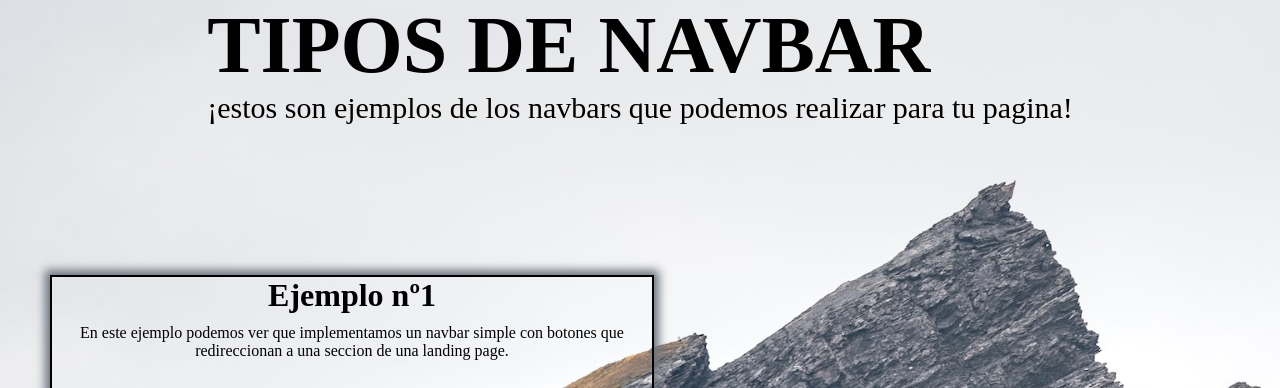
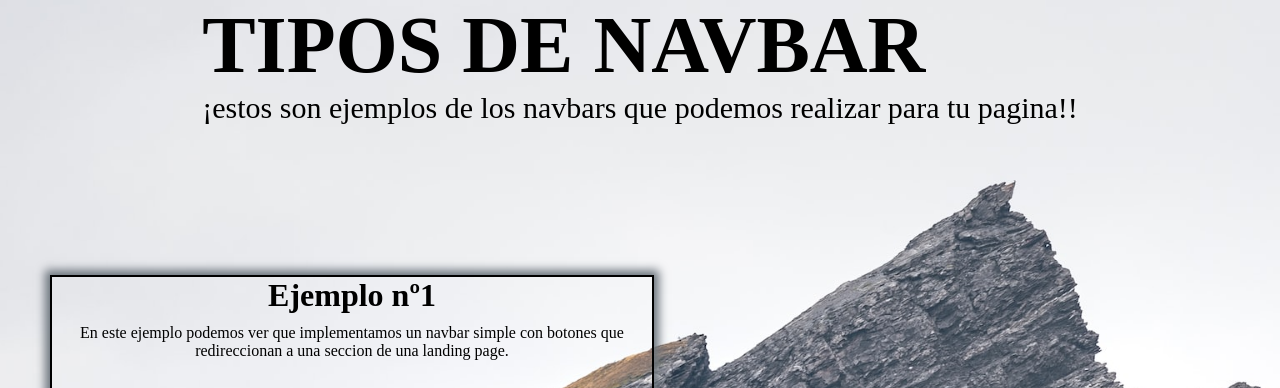
Before and after one commit to Matinavarro132/Web-De-Ejemplo-Navbar, a plain HTML site: page index.html in a window 1280 px wide. Shown: the top 388 px of the page. Drawn offline with Linux system fonts and the light colour scheme.

Commit message:
comidifque el html

```diff
--- a/index.html
+++ b/index.html
@@ -12,7 +12,7 @@
 
         <div class="texto">
              <h1>tipos de navbar</h1>
-            <p>¡estos son ejemplos de los navbars que podemos realizar para tu pagina!</p>
+            <p>¡estos son ejemplos de los navbars que podemos realizar para tu pagina!!</p>
 
         </div>
 
```
